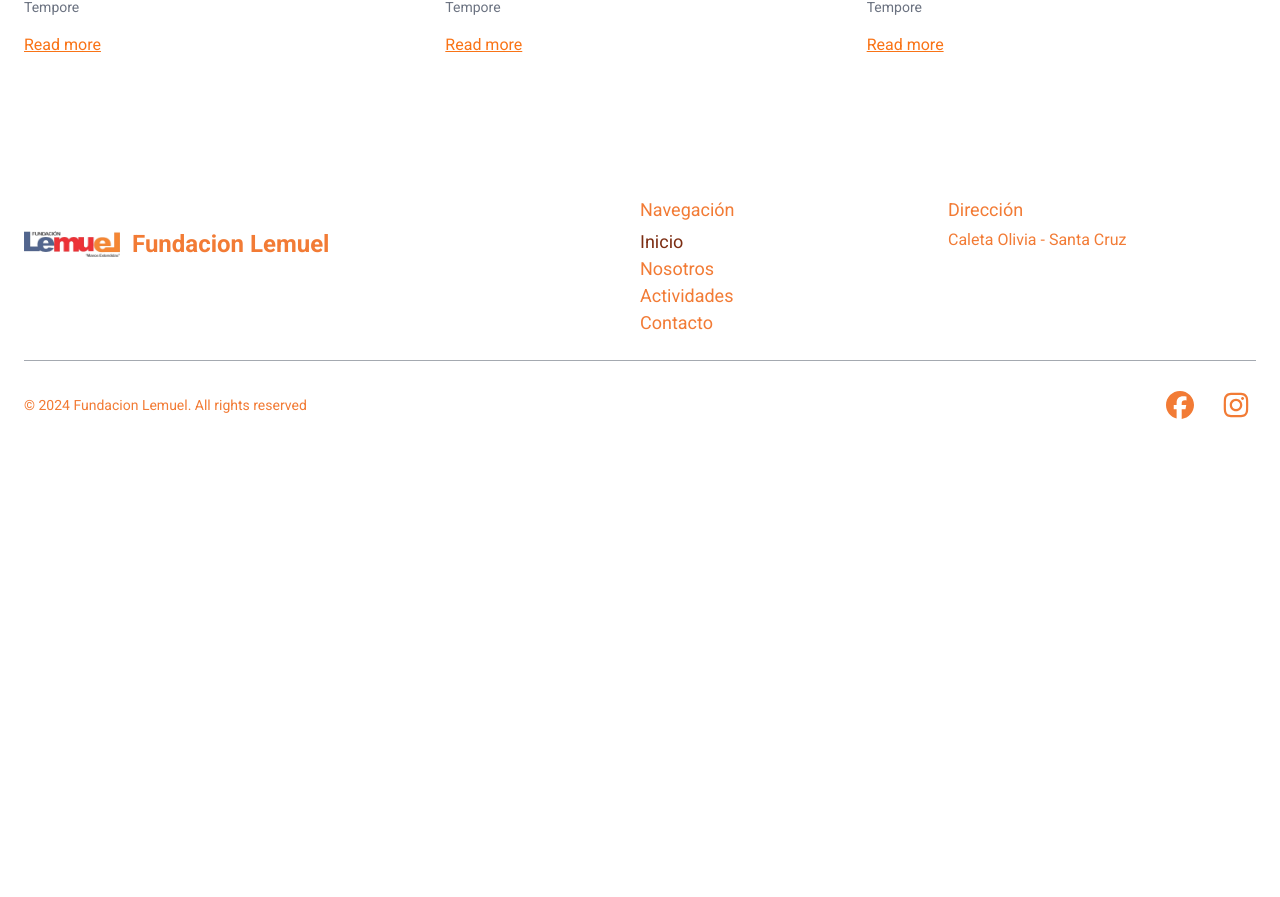
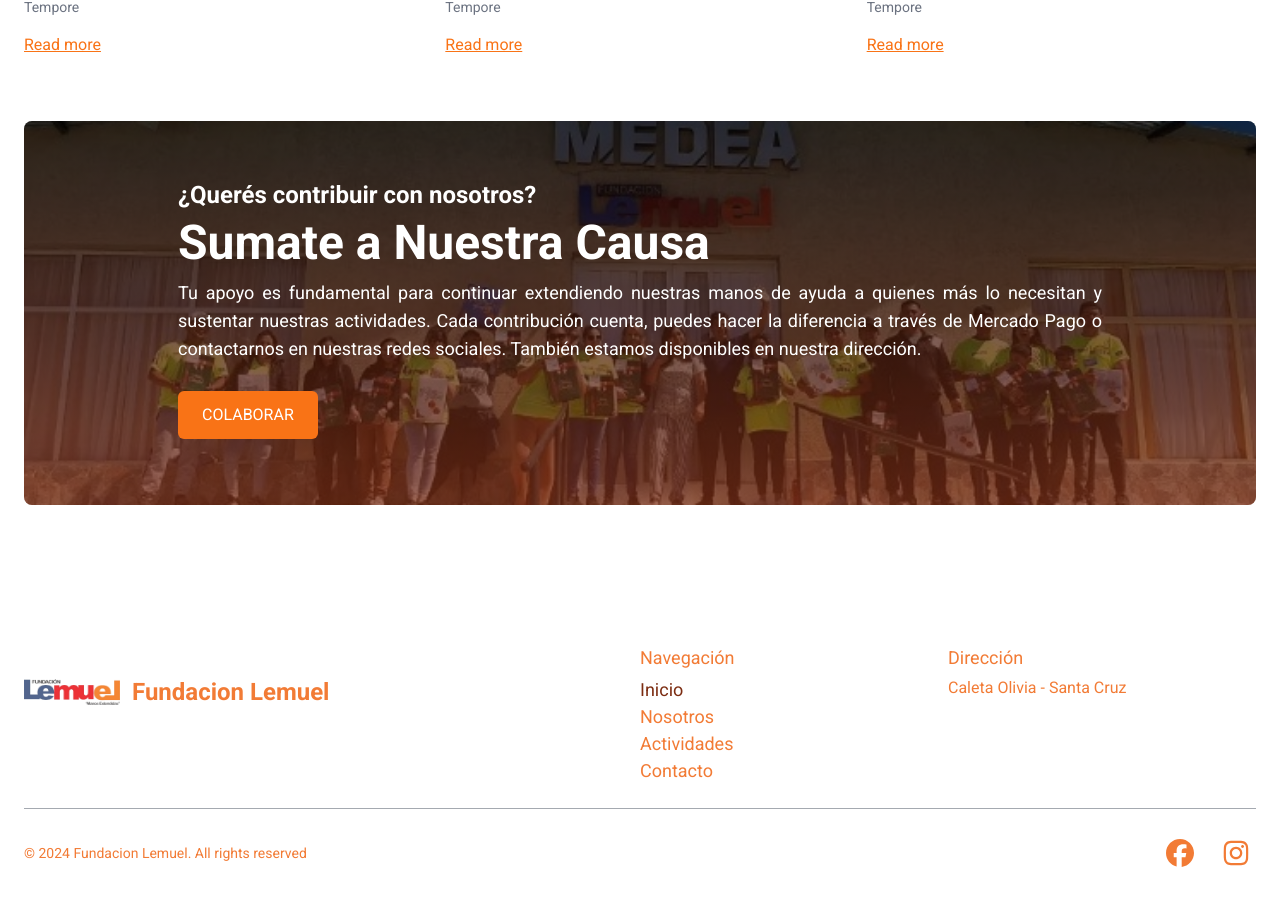
Before and after one commit to rosasfranco/FundacionLemuel2, a React (Vite) app: page / in a window 1280 px wide. Shown: the part 2620-3517 px from the top of the page. Before the commit the page ends 3069 px from the top, so only its background shows below. Built offline with nearby package versions, Linux system fonts and the light colour scheme.

Commit message:
añadiendo seccion de donacion

```diff
--- a/src/pages/Home.jsx
+++ b/src/pages/Home.jsx
@@ -3,6 +3,7 @@ import ngo2 from '../assets/ngo2.jpg'
 import ngo3 from '../assets/ngo3.jpg'
 import CardMision from '../components/CardMision';
 import Button from '../components/Button';
+import imgdonate from '../assets/imgDonate.jpg';
 
 const Home = () => {
   return (
@@ -77,7 +78,7 @@ const Home = () => {
         <div className="items-center lg:flex">
           <div className="w-full lg:w-1/2">
             <div className="lg:max-w-lg">
-                    <h1 className="text-3xl font-bold sm:text-4xl text-black">Best place to choose <br/> your <span className="text-orange-500 ">clothes</span></h1>
+              <h1 className="text-3xl font-bold sm:text-4xl text-black">Best place to choose <br /> your <span className="text-orange-500 ">clothes</span></h1>
 
               <p className="mt-3 text-gray-600">Lorem ipsum dolor sit amet, consectetur adipisicing elit. Porro beatae error laborum ab amet sunt recusandae? Reiciendis natus perspiciatis optio.</p>
 
@@ -162,6 +163,15 @@ const Home = () => {
               <a href="#" class="inline-block mt-4 text-orange-500 underline hover:text-orange-400">Read more</a>
             </div>
           </div>
+          <div className="relative mt-8 md:mt-16 min-h-[24rem] rounded-lg bg-gradient-to-b from-black to-orange-900">
+            <img className="absolute h-full w-full object-cover rounded-lg opacity-30" src={imgdonate} alt="" />
+            <div className='absolute w-3/4 top-1/2 left-1/2 transform -translate-x-1/2 -translate-y-1/2'>
+              <p className="font-bold text-sm sm:text-xl lg:text-xl xl:text-2xl text-white my-2">¿Querés contribuir con nosotros?</p>
+              <p className="text-3xl text-center lg:text-5xl sm:text-left text-white font-bold my-2">Sumate a Nuestra Causa</p>
+              <p className="text-sm text-center sm:text-lg sm:text-justify text-white leading-none my-3 z-0">Tu apoyo es fundamental para continuar extendiendo nuestras manos de ayuda a quienes más lo necesitan y sustentar nuestras actividades. Cada contribución cuenta, puedes hacer la diferencia a través de Mercado Pago o contactarnos en nuestras redes sociales. También estamos disponibles en nuestra dirección.</p>
+              <Button className={'text-white bg-orange-500 my-4'} text="COLABORAR" />
+            </div>
+          </div>
         </div>
       </section>
     </>
```
Also changed, not shown: src/assets/imgDonate.jpg (added). Lines whose indentation alone changed are shown as unchanged.
